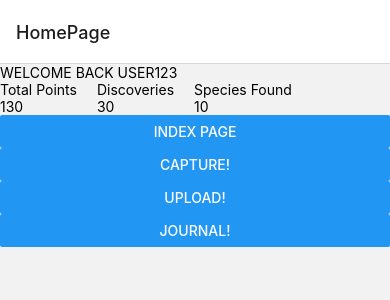
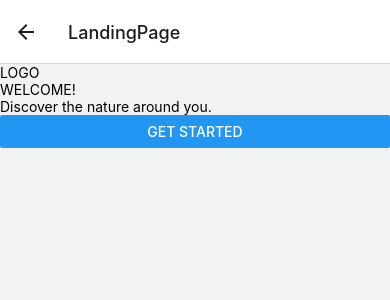
Before and after one commit to warrickhe/YAEW, a React Native app in the folder Frontend/: screen /LandingPage in a window 390 px wide. Shown: the top 300 px of the page. Built offline with nearby package versions, Linux system fonts and the light colour scheme.

Commit message:
Added landing page

```diff
--- a/Frontend/App.js
+++ b/Frontend/App.js
@@ -6,11 +6,13 @@ import { createNativeStackNavigator } from '@react-navigation/native-stack';
 
 // Pages
 import HomePage from './pages/HomePage';
+import CreateUserPage from './pages/CreateUserPage';
 import IndexPage from './pages/IndexPage';
 import CapturePage from './pages/CapturePage';
 import JournalPage from './pages/JournalPage';
 import ImagePickerExample from './pages/ImagePickerPage';
 import UploadPage from './pages/UploadPage';
+import LandingPage from './pages/LandingPage';
 
 
 const Stack = createNativeStackNavigator();
@@ -18,6 +20,8 @@ export default function App() {
   return (
     <NavigationContainer>
       <Stack.Navigator initialRouteName="HomePage">
+        <Stack.Screen name="LandingPage" component={LandingPage} />
+        <Stack.Screen name="CreateUserPage" component={CreateUserPage} />
         <Stack.Screen name="HomePage" component={HomePage} />
         <Stack.Screen name="CapturePage" component={CapturePage} />
         <Stack.Screen name="IndexPage" component={IndexPage} />
--- a/Frontend/package.json
+++ b/Frontend/package.json
@@ -17,12 +17,16 @@
     "expo": "~50.0.14",
     "expo-camera": "~14.1.3",
     "expo-image-picker": "^14.7.1",
+    "expo-secure-store": "^12.8.1",
     "expo-status-bar": "~1.11.1",
     "react": "18.2.0",
     "react-native": "0.73.6",
+    "react-native-device-info": "^10.13.1",
+    "react-native-get-random-values": "^1.11.0",
     "react-native-image-picker": "^7.1.2",
     "react-native-linear-gradient": "^2.8.3",
-    "react-native-vision-camera": "^3.9.2"
+    "react-native-vision-camera": "^3.9.2",
+    "uuid": "^9.0.1"
   },
   "devDependencies": {
     "@babel/core": "^7.20.0"
--- /dev/null
+++ b/Frontend/pages/CreateUserPage.js
@@ -0,0 +1,10 @@
+import React, { useEffect, useState } from 'react';
+import { Text, Button, Image, View, StyleSheet } from 'react-native';
+
+export default function CreateUserPage() {
+  return (
+    <>
+      <Text>Create username</Text>
+    </>
+  );
+}
--- a/Frontend/pages/HomePage.js
+++ b/Frontend/pages/HomePage.js
@@ -24,6 +24,10 @@ export default function HomePage({ navigation }) {
 
       <View>
         {/* <Button title="Journal Page TODO" onPress={() => console.log('journal pages')}></Button> */}
+        <Button
+          title="Landing Page (TEMP BUTTON)"
+          onPress={() => navigation.navigate('LandingPage')}
+        ></Button>
         <Button title="Index Page" onPress={() => navigation.navigate('IndexPage')}></Button>
         <Button title="Capture!" onPress={() => navigation.navigate('CapturePage')}></Button>
         <Button title="Upload!" onPress={() => navigation.navigate('UploadPage')}></Button>
--- /dev/null
+++ b/Frontend/pages/LandingPage.js
@@ -0,0 +1,76 @@
+import React, { useEffect, useState } from 'react';
+import { Text, Button, Image, View, StyleSheet } from 'react-native';
+import * as SecureStore from 'expo-secure-store';
+import 'react-native-get-random-values';
+import { v4 as uuidv4 } from 'uuid';
+
+const BACKEND_URL = 'http://10.226.3.49:7272';
+
+//80282bd4-81f7-46d7-9f43-a9fb268289cb
+//47bce7ca-ebd6-475f-a183-91c7c893e03e
+
+export default function LandingPage({ navigation }) {
+  // const [username, setUsername] = useState(null);
+  const [uuid, setUuid] = useState(null);
+
+  useEffect(() => {
+    const initializeUuid = async () => {
+      let currentUuid = uuidv4(); // Generate a new UUID
+      let fetchUUID = await SecureStore.getItemAsync('secure_deviceid');
+
+      if (fetchUUID) {
+        currentUuid = fetchUUID;
+      } else {
+        await SecureStore.setItemAsync('secure_deviceid', currentUuid.toString());
+      }
+
+      setUuid(currentUuid);
+    };
+
+    initializeUuid();
+    console.log(uuid);
+  }, []);
+
+  const checkIfUserExists = async () => {
+    console.log('checking if user exists');
+    console.log(uuid);
+
+    if (!uuid) {
+      console.error('UUID is not initialized');
+      return;
+    }
+
+    try {
+      // Send UUID as a query parameter in the GET request
+      const response = await fetch(`${BACKEND_URL}/getid?device_id=${uuid}`, {
+        method: 'GET',
+      });
+
+      console.log(response);
+
+      if (response.status === 204) {
+        // throw new Error('No ID found');
+        navigation.navigate('CreateUserPage');
+        return;
+      }
+
+      const resData = await response.json(); // Parse response data
+      console.log('Server response:', resData);
+    } catch (error) {
+      console.error('Error:', error.message);
+    }
+  };
+
+  return (
+    <>
+      <View>
+        <View>
+          <Text>LOGO</Text>
+          <Text>WELCOME!</Text>
+          <Text>Discover the nature around you.</Text>
+          <Button title="Get Started" onPress={checkIfUserExists}></Button>
+        </View>
+      </View>
+    </>
+  );
+}
```
Also changed, not shown: 1 other file (tests, documents, lock files or other folders).
